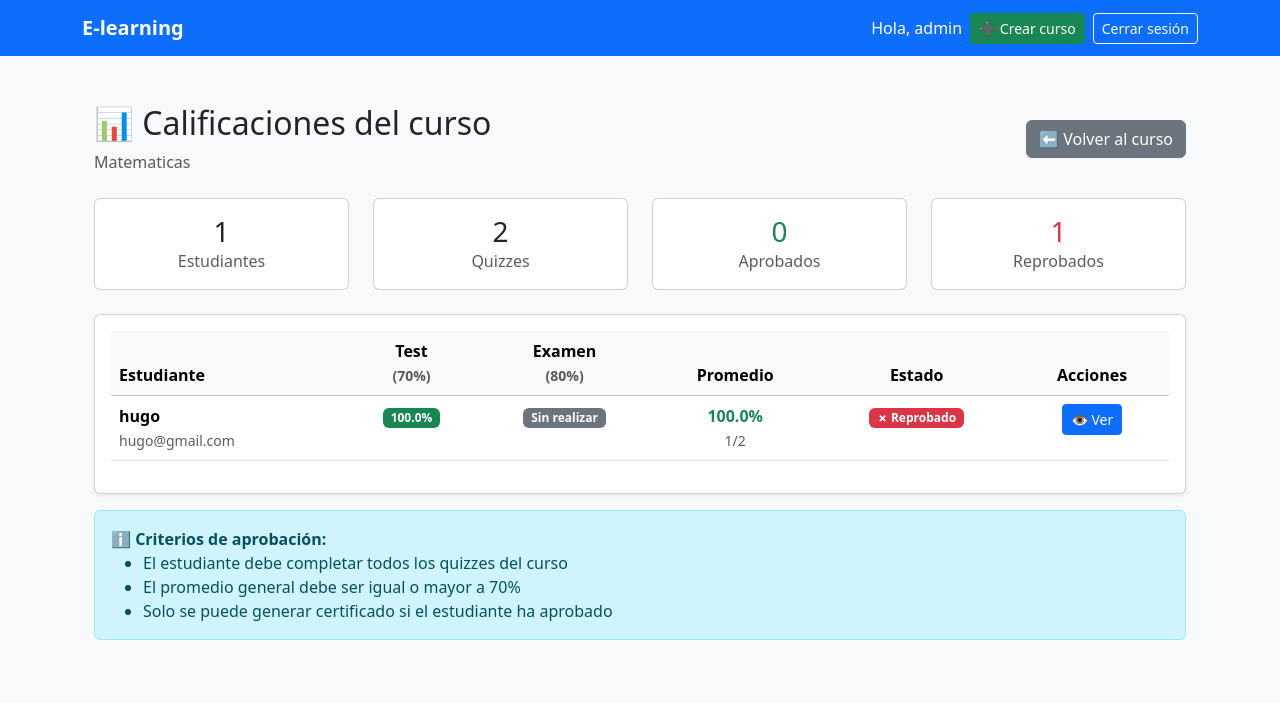
After one commit to hugovfx/elearning, a Django app: page /1/calificaciones/ in a window 1280 px wide. The commit adds this page. Shown: the top 703 px of the page. Run offline with Django 5.2, Linux system fonts and the light colour scheme; a user stored in the database is signed in; data comes from the database, SQL or seed files in the repository; both versions use the stored data as it was after the commit.

Commit message:
Jalando
a

```diff
--- /dev/null
+++ b/elearning/courses/templates/courses/calificaciones_curso.html
@@ -0,0 +1,155 @@
+{% extends "base.html" %}
+
+{% block title %}Calificaciones - {{ curso.titulo }}{% endblock %}
+
+{% block content %}
+<div class="container py-4">
+    <div class="d-flex justify-content-between align-items-center mb-4">
+        <div>
+            <h2>📊 Calificaciones del curso</h2>
+            <p class="text-muted mb-0">{{ curso.titulo }}</p>
+        </div>
+        <a href="{% url 'detalle_curso' curso.id %}" class="btn btn-secondary">
+            ⬅ Volver al curso
+        </a>
+    </div>
+
+    <!-- Resumen -->
+    <div class="row mb-4">
+        <div class="col-md-3">
+            <div class="card text-center">
+                <div class="card-body">
+                    <h3 class="mb-0">{{ total_estudiantes }}</h3>
+                    <p class="text-muted mb-0">Estudiantes</p>
+                </div>
+            </div>
+        </div>
+        <div class="col-md-3">
+            <div class="card text-center">
+                <div class="card-body">
+                    <h3 class="mb-0">{{ quizzes|length }}</h3>
+                    <p class="text-muted mb-0">Quizzes</p>
+                </div>
+            </div>
+        </div>
+        <div class="col-md-3">
+            <div class="card text-center">
+                <div class="card-body">
+                    <h3 class="mb-0 text-success">{{ total_aprobados }}</h3>
+                    <p class="text-muted mb-0">Aprobados</p>
+                </div>
+            </div>
+        </div>
+        <div class="col-md-3">
+            <div class="card text-center">
+                <div class="card-body">
+                    <h3 class="mb-0 text-danger">{{ total_reprobados }}</h3>
+                    <p class="text-muted mb-0">Reprobados</p>
+                </div>
+            </div>
+        </div>
+    </div>
+
+    <!-- Tabla de calificaciones -->
+    <div class="card shadow-sm">
+        <div class="card-body">
+            <div class="table-responsive">
+                <table class="table table-hover">
+                    <thead class="table-light">
+                        <tr>
+                            <th>Estudiante</th>
+                            {% for quiz in quizzes %}
+                                <th class="text-center">
+                                    {{ quiz.titulo|truncatechars:20 }}
+                                    <br>
+                                    <small class="text-muted">({{ quiz.puntaje_minimo }}%)</small>
+                                </th>
+                            {% endfor %}
+                            <th class="text-center">Promedio</th>
+                            <th class="text-center">Estado</th>
+                            <th class="text-center">Acciones</th>
+                        </tr>
+                    </thead>
+                    <tbody>
+                        {% for dato in datos_estudiantes %}
+                            <tr>
+                                <td>
+                                    <strong>{{ dato.estudiante.username }}</strong>
+                                    {% if dato.estudiante.get_full_name %}
+                                        <br>
+                                        <small class="text-muted">{{ dato.estudiante.get_full_name }}</small>
+                                    {% endif %}
+                                    <br>
+                                    <small class="text-muted">{{ dato.estudiante.email }}</small>
+                                </td>
+
+                                {% for cal in dato.calificaciones %}
+                                    <td class="text-center">
+                                        {% if cal.porcentaje is not None %}
+                                            <span class="badge {% if cal.aprobado %}bg-success{% else %}bg-danger{% endif %}">
+                                                {{ cal.porcentaje|floatformat:1 }}%
+                                            </span>
+                                        {% else %}
+                                            <span class="badge bg-secondary">Sin realizar</span>
+                                        {% endif %}
+                                    </td>
+                                {% endfor %}
+
+                                <td class="text-center">
+                                    <strong class="{% if dato.promedio >= 70 %}text-success{% else %}text-danger{% endif %}">
+                                        {{ dato.promedio|floatformat:1 }}%
+                                    </strong>
+                                    <br>
+                                    <small class="text-muted">
+                                        {{ dato.quizzes_completados }}/{{ dato.total_quizzes }}
+                                    </small>
+                                </td>
+
+                                <td class="text-center">
+                                    {% if dato.aprobado %}
+                                        <span class="badge bg-success">✓ Aprobado</span>
+                                    {% else %}
+                                        <span class="badge bg-danger">✗ Reprobado</span>
+                                    {% endif %}
+                                </td>
+
+                                <td class="text-center">
+                                    <a href="{% url 'detalle_estudiante_curso' curso.id dato.estudiante.id %}"
+                                       class="btn btn-sm btn-primary"
+                                       title="Ver detalle">
+                                        👁️ Ver
+                                    </a>
+
+                                    {% if dato.aprobado %}
+                                        <a href="{% url 'generar_certificado' curso.id dato.estudiante.id %}"
+                                           class="btn btn-sm btn-success"
+                                           title="Generar certificado">
+                                            📜 Certificado
+                                        </a>
+                                    {% endif %}
+                                </td>
+                            </tr>
+                        {% empty %}
+                            <tr>
+                                <td colspan="{{ quizzes|length|add:5 }}" class="text-center text-muted">
+                                    No hay estudiantes inscritos en este curso
+                                </td>
+                            </tr>
+                        {% endfor %}
+                    </tbody>
+                </table>
+            </div>
+        </div>
+    </div>
+
+    <!-- Leyenda -->
+    <div class="alert alert-info mt-3">
+        <strong>ℹ️ Criterios de aprobación:</strong>
+        <ul class="mb-0">
+            <li>El estudiante debe completar todos los quizzes del curso</li>
+            <li>El promedio general debe ser igual o mayor a 70%</li>
+            <li>Solo se puede generar certificado si el estudiante ha aprobado</li>
+        </ul>
+    </div>
+</div>
+{% endblock %}
--- a/elearning/courses/urls.py
+++ b/elearning/courses/urls.py
@@ -27,6 +27,12 @@ from .views_notificaciones import (
     marcar_leida,
     eliminar_notificacion,
     generar_notificaciones_manual,
+)
+
+from .views_calificaciones import (
+    calificaciones_curso,
+    generar_certificado,
+    detalle_estudiante_curso,
 )
 
 urlpatterns = [
@@ -64,4 +70,9 @@ urlpatterns = [
     path('notificacion/<int:notificacion_id>/marcar-leida/', marcar_leida, name='marcar_leida'),
     path('notificacion/<int:notificacion_id>/eliminar/', eliminar_notificacion, name='eliminar_notificacion'),
     path('generar-notificaciones/', generar_notificaciones_manual, name='generar_notificaciones_manual'),
+
+    # Rutas de calificaciones
+    path('<int:course_id>/calificaciones/', calificaciones_curso, name='calificaciones_curso'),
+    path('<int:course_id>/certificado/<int:student_id>/', generar_certificado, name='generar_certificado'),
+    path('<int:course_id>/estudiante/<int:student_id>/', detalle_estudiante_curso, name='detalle_estudiante_curso'),
 ]
```
Also changed, not shown: elearning/courses/templates/courses/detalle_curso.html (+7 -0 lines), elearning/courses/templates/courses/detalle_estudiante_curso.html (added, +128 -0 lines), elearning/courses/views_calificaciones.py (added, +226 -0 lines), elearning/db.sqlite3.
